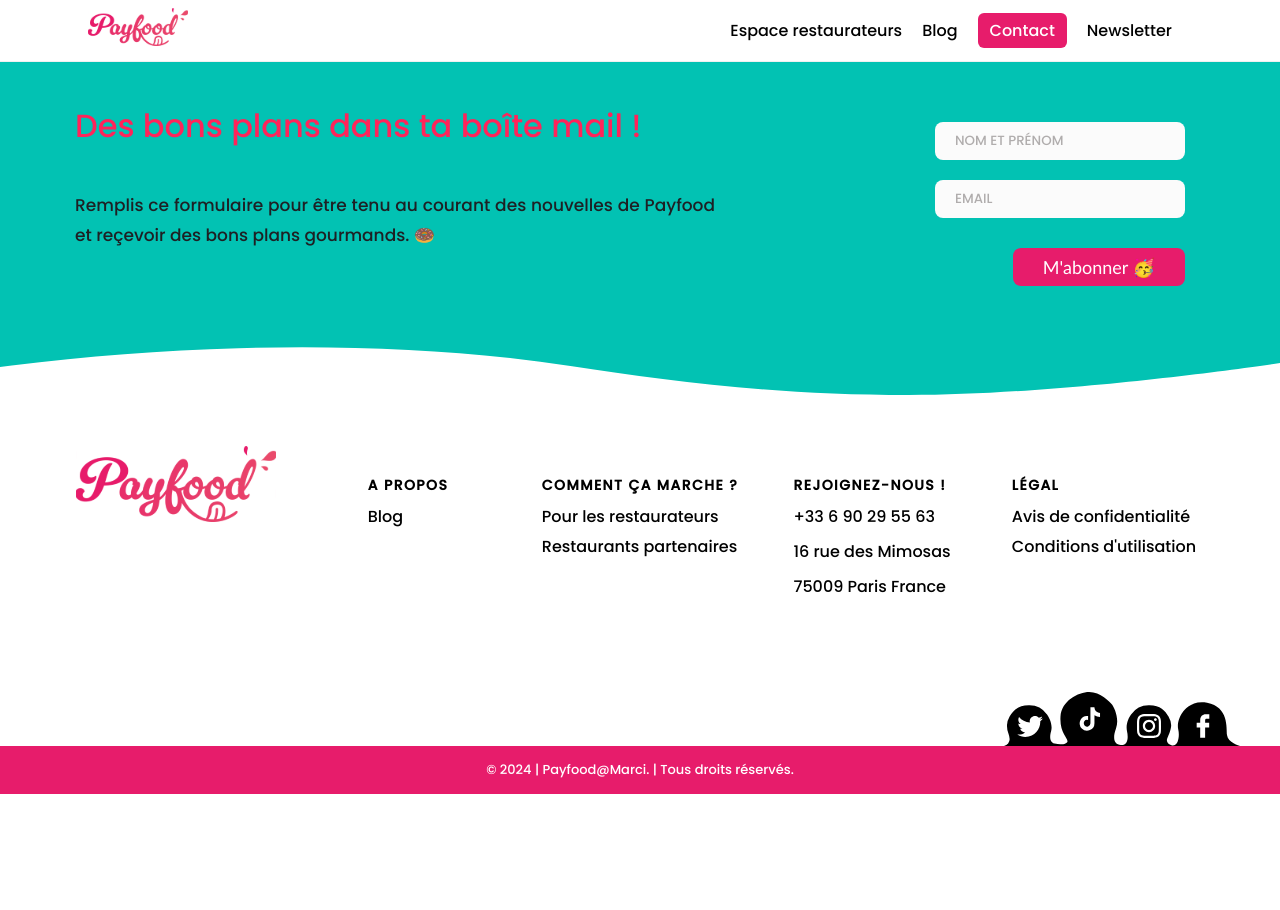
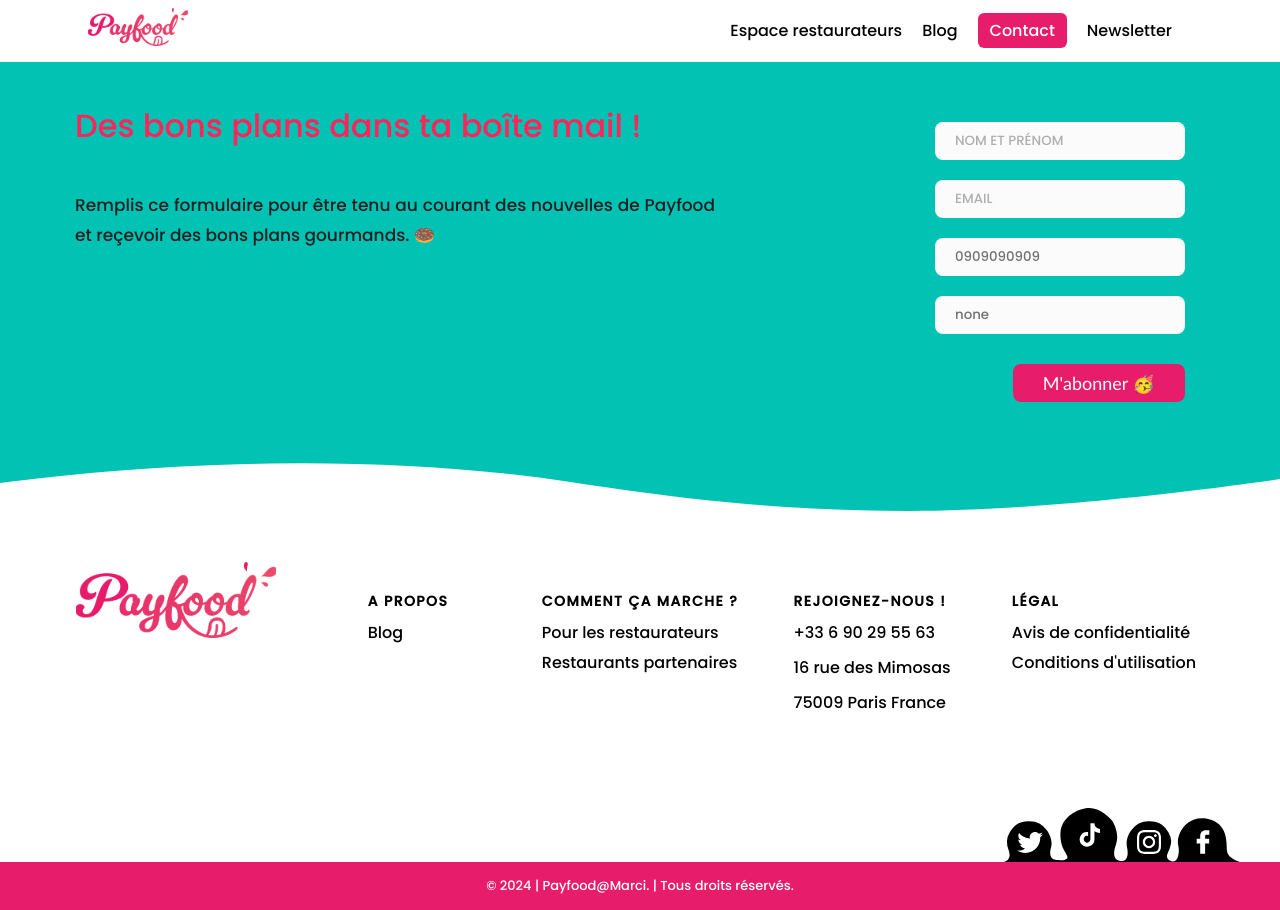
Before and after one commit to Armelsteve1/PAYFOOD, a React (Create React App) app in the folder payfood/: page / in a window 1280 px wide. Both pictures are taken after a click on the link "Newsletter". Before the commit the page ends 800 px from the top, so only its background shows below. Built offline with nearby package versions, Linux system fonts and the light colour scheme.

Commit message:
added email js for newsletter

```diff
--- a/payfood/src/Component/Communication/newsletter.js
+++ b/payfood/src/Component/Communication/newsletter.js
@@ -12,6 +12,7 @@
         email: '',
         number: '0909090909',
         company: 'none',
+        message: 'newsletter',
       });
 
       const handleChange = (e) => {
@@ -19,37 +20,38 @@
         setFormData({ ...formData, [name]: value });
       };
 
-      const handleSubmit = (e) => {
+      const handleSubmit = async (e) => {
         e.preventDefault();
 
-        //need to change url when starting ngrok
-        fetch('https://payfood.org:4000/submit', {
+        try {
+          const response = await fetch('https://payfood.org/submit', {
             method: 'POST',
             headers: {
               'Content-Type': 'application/json',
             },
             body: JSON.stringify(formData),
-        })
-          .then((response) => {
+          });
+
           if (response.status === 200) {
             toast.success(`Merci ${formData.name} ! Nous vous contacterons bientôt.`, {
               position: toast.POSITION.TOP_RIGHT,
             });
-              console.log("Form submission success.", response.status)
+            console.log("Form submission success.", response.status);
+            console.log(response);
+
+            await emailjs.sendForm(
+              'service_payfood_gmbr6ps',
+              'template_2q2pcvj',
+              e.target,
+              'GrqY7nKVhCnvqc8Hm'
+            );
+
             setFormData({
               name: '',
               email: '',
               number: '',
               company: '',
-              });
-            }
-          })
-          .catch((error) => {
-            console.log("Form submission failed.")
-            console.error('Error:', error);
-            toast.error("Échec de l'envoi du formulaire. Merci de réessayer.", {
-              position: toast.POSITION.TOP_RIGHT,
-            });
+              message: ''
             });
 
             ReactGA.event({
@@ -57,9 +59,19 @@
               action: 'Submit',
             });
             console.log('Event sent');
+          } else {
+            console.log("Form submission failed. Status:", response.status);
+            toast.error("Échec de l'envoi du formulaire. Merci de réessayer.", {
+              position: toast.POSITION.TOP_RIGHT,
+            });
+          }
+        } catch (error) {
+          console.error('Error:', error);
+          toast.error("Échec de l'envoi du formulaire. Merci de réessayer.", {
+            position: toast.POSITION.TOP_RIGHT,
+          });
+        }
       };
-
-      ReactGA.pageview("/#contact-us" + window.location.search);
 
 
   return (
@@ -87,6 +99,22 @@
                     name="email"
                     placeholder="Email"
                     value={formData.email}
+                    onChange={handleChange}
+                    required
+                  />
+                  <input
+                    type="tel"
+                    name="number"
+                    placeholder="Téléphone"
+                    value={formData.number}
+                    onChange={handleChange}
+                    required
+                  />
+                  <input
+                    type="text"
+                    name="company"
+                    placeholder="Entreprise"
+                    value={formData.company}
                     onChange={handleChange}
                     required
                   />
```
Lines whose indentation alone changed are shown as unchanged.
